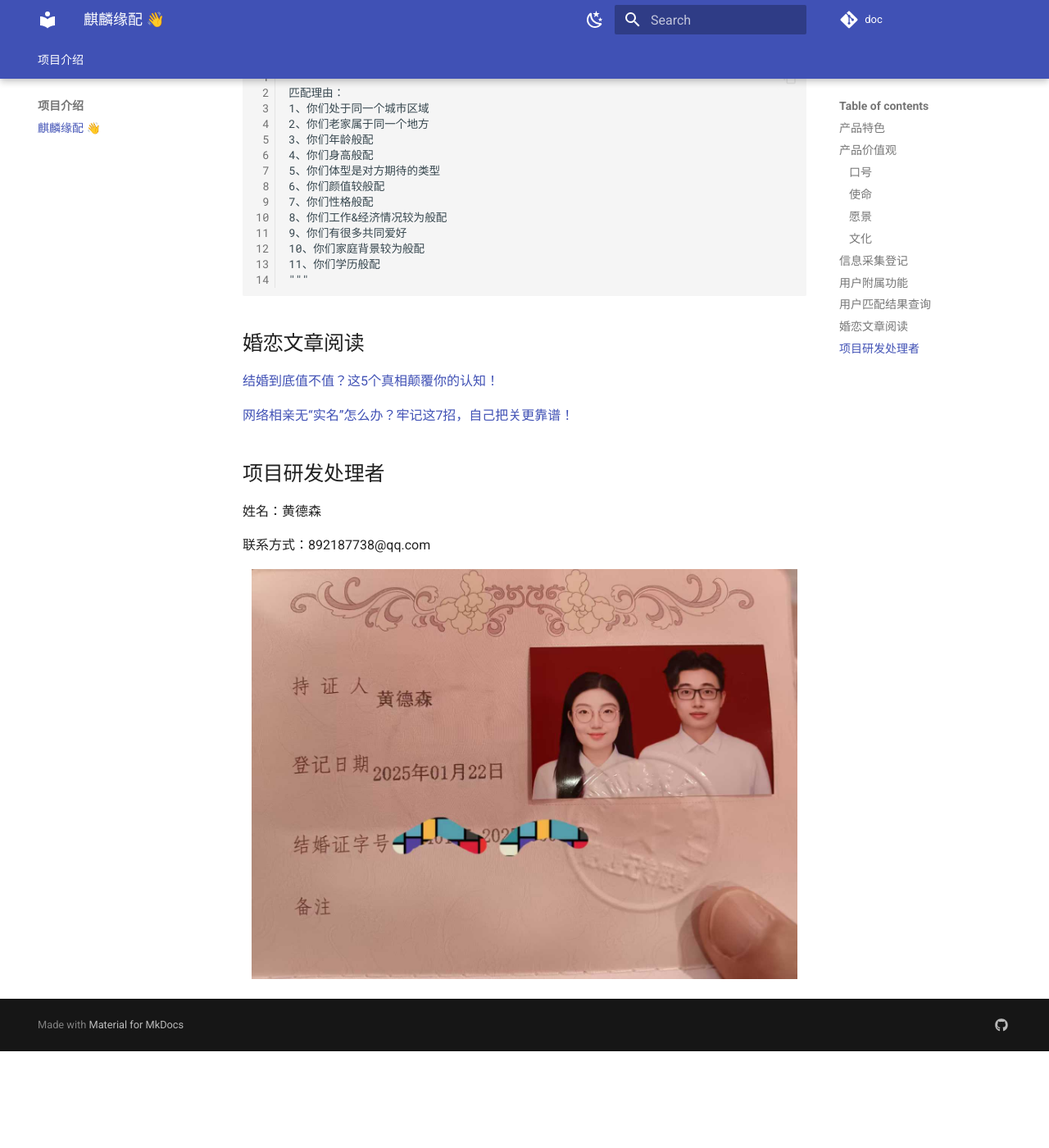
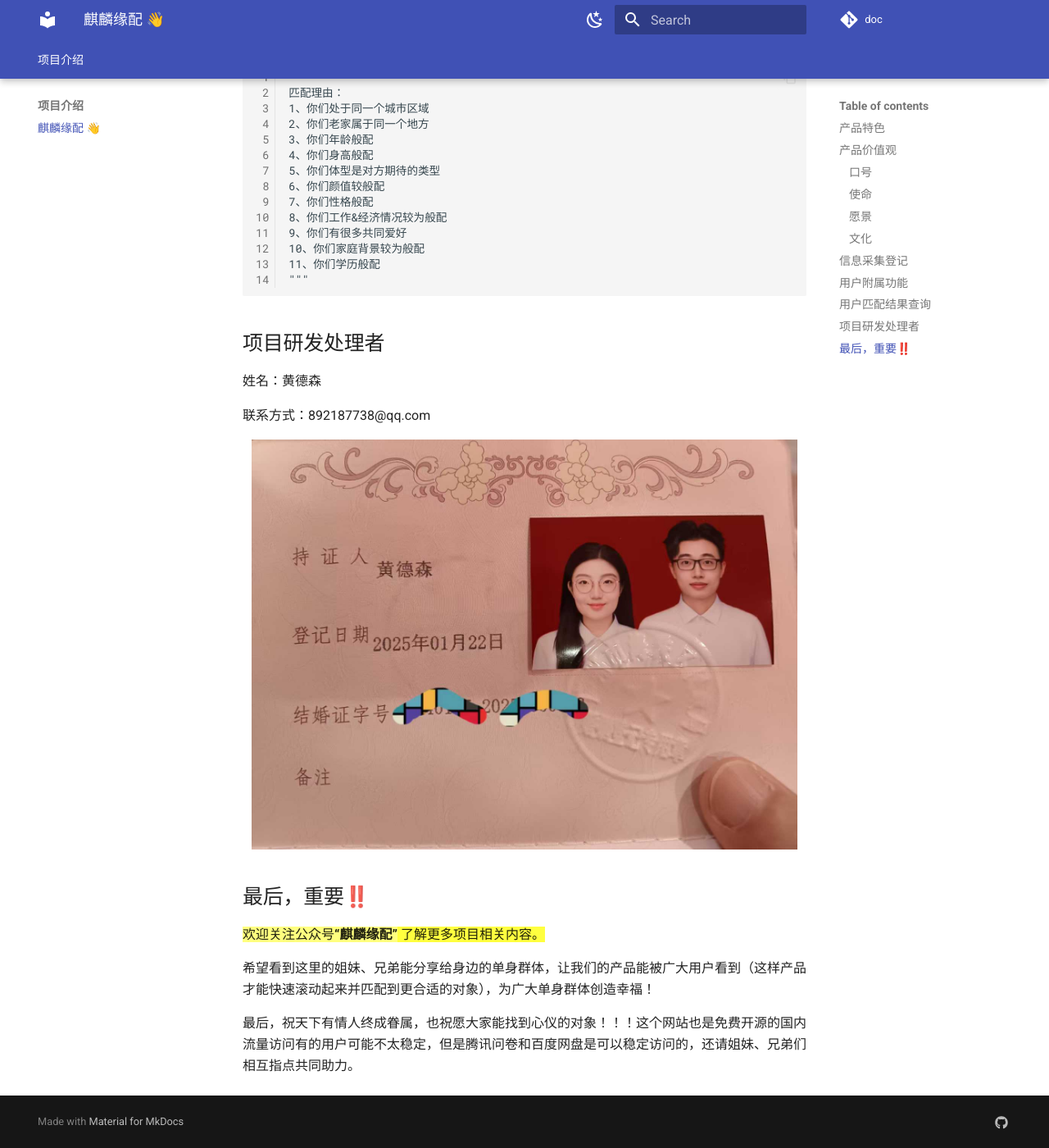
Before and after one commit to DesenHuang/qiLinWeb, an MkDocs documentation site: the page built from docs/home.md, in a window 1280 px wide and 1400 px high, scrolled down 1719 px. Shown: the whole window at 82% size. Built offline with MkDocs 1.6.1 and Material for MkDocs 9.7.7, drawn with Linux system fonts in a browser that asks for light colours; comment, search, counter and statistics services are not loaded; before the commit the page ends 3001 px from its top, so only the background shows below that.

Commit message:
网站优化

````diff
--- a/docs/home.md
+++ b/docs/home.md
@@ -54,14 +54,17 @@
 """
 ```
 
-## 婚恋文章阅读
-[结婚到底值不值？这5个真相颠覆你的认知！](https://mp.weixin.qq.com/s/NKBkOAyaoJWCY1UR6TC-bA)
-
-[网络相亲无“实名”怎么办？牢记这7招，自己把关更靠谱！](https://mp.weixin.qq.com/s/hUyxETVXFx2Otx_xp8iDiA)
-
 ## 项目研发处理者
 姓名：黄德森
 
 联系方式：892187738@qq.com
 
 ![Project Logo](./images/结婚证.jpg){: style="height:500px;width:auto;display:block;margin:0 auto"}
+
+## 最后，重要‼️
+
+<mark>欢迎关注公众号**“麒麟缘配”**<mark> 了解更多项目相关内容。
+
+希望看到这里的姐妹、兄弟能分享给身边的单身群体，让我们的产品能被广大用户看到（这样产品才能快速滚动起来并匹配到更合适的对象），为广大单身群体创造幸福！
+
+最后，祝天下有情人终成眷属，也祝愿大家能找到心仪的对象！！！这个网站也是免费开源的国内流量访问有的用户可能不太稳定，但是腾讯问卷和百度网盘是可以稳定访问的，还请姐妹、兄弟们相互指点共同助力。
````
